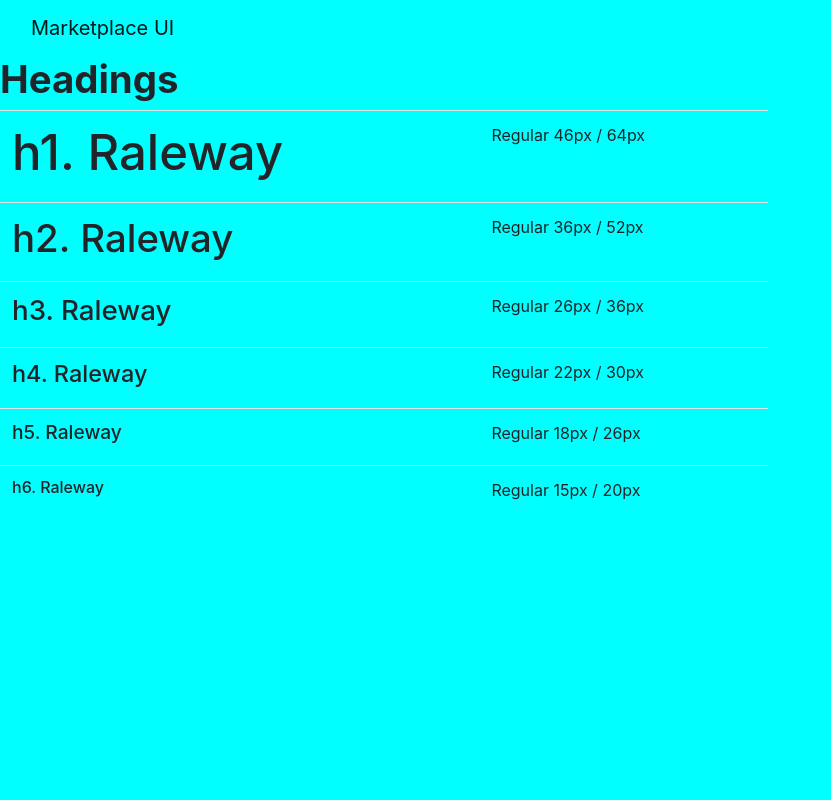
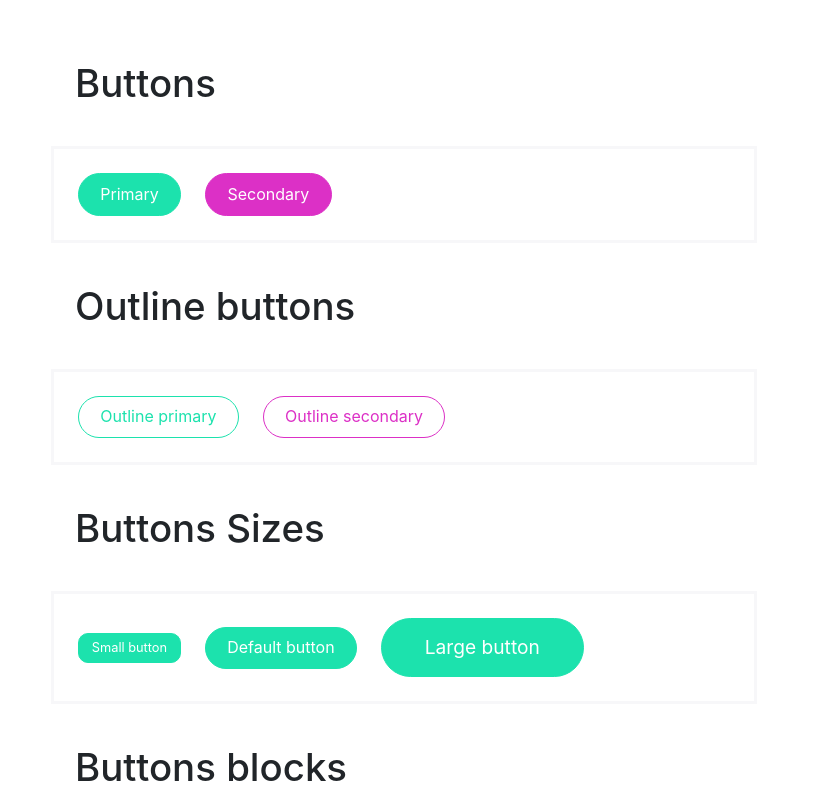
Before and after one commit to geraldani/react-marketplace, a React (Create React App) app: page / in a window 1280 px wide. Shown: the top 800 px of the page, without its empty margins (0-831 px from the left). Built offline with nearby package versions, Linux system fonts and the light colour scheme.

Commit message:
buttons done

```diff
--- a/src/components/App.js
+++ b/src/components/App.js
@@ -1,15 +1,13 @@
 import React from 'react'
-import {GlobalStyles} from '../styles/GlobalStyles'
-import Header from './Header'
-import Heading from './Heading'
+import { GlobalStyles } from '../styles/GlobalStyles'
+import Buttons from '../views/buttons/buttons'
 
 const App = () => {
   return (
     <>
-      <GlobalStyles/>
-     <Header/>
-     <Heading/>
-    </>
+      <GlobalStyles />
+      <Buttons/>
+      </>
   )
 }
 
--- /dev/null
+++ b/src/components/button/Button.js
@@ -0,0 +1,31 @@
+import React from 'react'
+import PropTypes from 'prop-types'
+import { StyledButton } from './styles'
+
+const Button = (props) => {
+  const className = props.className ? props.className : ''
+  return (
+    <StyledButton className={className} {...props}>
+      {
+        props.children
+      }
+    </StyledButton>
+  )
+}
+
+Button.propTypes = {
+  className: PropTypes.string,
+  primary: PropTypes.bool,
+  secondary: PropTypes.bool,
+  'outline-primary': PropTypes.bool,
+  'outline-secondary': PropTypes.bool,
+  'no-radius': PropTypes.bool,
+  'radius-sm': PropTypes.bool,
+  'radius-lg': PropTypes.bool,
+  lg: PropTypes.bool,
+  sm: PropTypes.bool,
+  block: PropTypes.bool,
+  'block-sm': PropTypes.bool,
+  'block-md': PropTypes.bool,
+}
+export default Button
--- /dev/null
+++ b/src/components/button/styles.js
@@ -0,0 +1,139 @@
+import styled, { css } from 'styled-components'
+import { $color, $font_size, $border_radius, $grid_breakpoints } from '../../styles/GlobalVariables'
+
+const ButtonStylesTypes = {
+  primary: css`
+    background-color: ${$color.primary};
+    color: ${$color.white}!important;
+    border-color: ${$color.primary}!important;
+    transition: all 0.5s ease;
+    &:hover{
+      color: ${$color.white}!important;
+      background-color: ${$color.brandHover};
+      border-color: ${$color.brandHover}!important;
+
+    }
+  `,
+  secondary: css`
+    background-color: ${$color.secondary}!important;
+    color: ${$color.white}!important;
+    border-color: ${$color.secondary}!important;
+    &:hover{
+      color: ${$color.white}!important;
+      background-color: ${$color.brandHoverSecondary}!important;
+      border-color: ${$color.brandHoverSecondary}!important;
+
+    }
+  `,
+  'outline-primary': css`
+    background-color: transparent!important;
+    color: ${$color.primary}!important;
+    border-color: ${$color.primary}!important;
+     &:hover{
+      color: ${$color.white}!important;
+      background-color: ${$color.primary}!important;
+    }
+  `,
+  'outline-secondary': css`
+    background-color: transparent!important;
+    color: ${$color.secondary}!important;
+    border-color: ${$color.secondary}!important;
+     &:hover{
+      color: ${$color.white}!important;
+      background-color: ${$color.secondary}!important;
+    }
+  `
+}
+
+const $btn_padding_x = '1.333rem'
+const $btn_padding_y = '0.6667rem'
+
+const $btn_padding_x_sm = '0.8rem'
+const $btn_padding_y_sm = '0.4rem'
+
+const $btn_padding_x_lg = '2.667rem'
+const $btn_padding_y_lg = '1.067rem'
+
+const $btn_line_height = '1.2 '
+const $btn_font_weight = 'normal'
+
+const $btn_box_shadow = css`box-shadow: inset 0 1px 0 rgba(255,255,255,.15), 0 1px 1px rgba(0,0,0,.075)`
+const $btn_active_box_shadow = css`box-shadow: inset 0 3px 5px rgba(0,0,0,.125)`
+const $btn_shadow = css`box-shadow: 0 5px 8px 0 rgba(76,132,255,0.32)`
+
+const $btn_border_radius = $border_radius.normal
+const $btn_border_radius_sm = $border_radius.sm
+const $btn_border_radius_lg = $border_radius.lg
+const $btn_border_radius_block = $border_radius.block
+
+const buttonSize = (padding_x, padding_y, fontSize, border_radius) => css`
+  padding: ${padding_y} ${padding_x};
+  font-size: ${fontSize};
+  border-radius: ${border_radius};
+`
+
+const StyledButton = styled.button`
+  ${props => ButtonStylesTypes[Object.keys(props).find(elem => Object.keys(ButtonStylesTypes).find(style => elem === style))]};
+  border: 1px solid;
+  font-weight: ${$btn_font_weight};
+  transition: all 250ms;
+  line-height: ${$btn_line_height};
+  text-transform: inherit;
+  text-align: center;
+  vertical-align: middle;
+  cursor: pointer;
+  user-select: none;
+  width: auto;
+
+  //default
+  color: ${$color.white};
+  background-color: ${$color.primary};
+  border-color: ${$color.primary};
+  ${buttonSize($btn_padding_x, $btn_padding_y, $font_size.base, $btn_border_radius)};
+
+  //border-radius
+  ${props => props['no-radius'] && css`border-radius: 0!important;`};
+  ${props => props['radius-sm'] && css`border-radius: ${$btn_border_radius_sm}!important;`}
+  ${props => props['radius-lg'] && css`border-radius: ${$btn_border_radius_lg}!important;`}
+
+  //btn sizes
+  ${props => props.lg && buttonSize($btn_padding_x_lg, $btn_padding_y_lg, $font_size.lg, $btn_border_radius_lg)};
+  ${props => props.sm && buttonSize($btn_padding_x_sm, $btn_padding_y_sm, $font_size.sm, $btn_border_radius_sm)};
+
+  //block
+  ${props => props.block && css`
+    display: block;
+    width: 100%;
+    border-radius: ${$btn_border_radius_block};
+  `}
+
+  &:active {
+    box-shadow: none;
+  }
+  &:focus {
+    box-shadow: none;
+  }
+  &:hover{
+    background-color: ${$color.brandHover};
+    border-color: ${$color.brandHover}
+  }
+
+  //medias
+  @media(max-width: ${$grid_breakpoints.md}){
+    ${props => props['block-md'] && css`
+      display: block;
+      width: 100%;
+      border-radius: ${$btn_border_radius_block};
+    `}
+  }
+
+  @media(max-width: ${$grid_breakpoints.sm}){
+    ${props => props['block-sm'] && css`
+      display: block;
+      width: 100%;
+      border-radius: ${$btn_border_radius_block};
+    `}
+  }
+`
+
+export { StyledButton }
--- a/src/styles/GlobalStyles.js
+++ b/src/styles/GlobalStyles.js
@@ -1,18 +1,18 @@
 import { createGlobalStyle } from 'styled-components'
-import { $gridBreakpoints, $headingSizes } from './GlobalVariables'
+import { $color, $grid_breakpoints, $heading_sizes } from './GlobalVariables'
 
 const GlobalStyles = createGlobalStyle`
   body{
-    width: ${$gridBreakpoints.md};
-    background: aqua;
+    width: ${$grid_breakpoints.md};
+    margin: 20px;
   }
 
-  h1 { font-size: ${$headingSizes.h1}; }
-  h2 { font-size: ${$headingSizes.h2}; }
-  h3 { font-size: ${$headingSizes.h3}; }
-  h4 { font-size: ${$headingSizes.h4}; }
-  h5 { font-size: ${$headingSizes.h5}; }
-  h6 { font-size: ${$headingSizes.h6}!important; }
+  h1 { font-size: ${$heading_sizes.h1}; }
+  h2 { font-size: ${$heading_sizes.h2}; }
+  h3 { font-size: ${$heading_sizes.h3}; }
+  h4 { font-size: ${$heading_sizes.h4}; }
+  h5 { font-size: ${$heading_sizes.h5}; }
+  h6 { font-size: ${$heading_sizes.h6}; }
   p { color: #68768C; }
 `
 
--- a/src/styles/GlobalVariables.js
+++ b/src/styles/GlobalVariables.js
@@ -5,23 +5,26 @@ const por = '%'
 
 // Colors
 // Grayscale and brand colors for use across Bootstrap.
-const $grayDark = '#444444'
-const $gray = '#555555'
-const $grayLight = '#999999'
-const $grayLighter = '#CCCCCC'
-const $grayLightest = '#EEEEEE'
-const $grayXlightest = '#F8F8F8'
-const $txtColor = '#68768C'
-const $brandPrimary = '#4C84FF'
-const $brandSecondary = '#4C84FF'
-const $brandDocturno = '#1976D2'
-const $brandHover = '#ffffff'
+const $color = {
+  grayDark: '#444444',
+  gray: '#555555',
+  grayLight: '#999999',
+  grayLighter: '#CCCCCC',
+  grayLightest: '#EEEEEE',
+  grayXlightest: '#F8F8F8',
+  txtColor: '#68768C',
+  primary: '#1ce2ad',
+  secondary: '#dc30c6',
+  brandHover: '#62fdd3',
+  brandHoverSecondary: '#e26cd3',
+  white: '#fff'
+}
 
 // Grid breakpoints
 // Define the minimum dimensions at which your layout will change,
 // adapting to different screen sizes, for use in media queries.
 
-const $gridBreakpoints = {
+const $grid_breakpoints = {
   xs: '0',
   sm: '544' + px,
   md: '768' + px,
@@ -30,27 +33,40 @@ const $gridBreakpoints = {
 }
 
 // Headins sizes
-const $headingSizes = {
-  h1 : '3.067' + rem,
-  h2 : '2.4' + rem,
-  h3 : '1.733' + rem,
-  h4 : '1.467' + rem,
-  h5 : '1.2' + rem,
-  h6 : '1' + rem
+const $heading_sizes = {
+  h1: '3.067' + rem,
+  h2: '2.4' + rem,
+  h3: '1.733' + rem,
+  h4: '1.467' + rem,
+  h5: '1.2' + rem,
+  h6: '1' + rem
 }
 
+// Pixel value used to responsively scale all typography. Applied to the `<html>` element.
+const $font_size = {
+  root: '15' + px,
+  base: '1' + rem,
+  lg: '1.2' + rem,
+  md: '1' + rem,
+  sm: '0.8' + rem,
+  xs: '0.6' + rem
+}
+
+//border radius
+const $border_radius = {
+  normal: '25' + px,
+  lg: '50' + px,
+  sm: '10' + px,
+  block: '5' + px
+}
+
+
+
+
 export {
-  $grayDark,
-  $gray,
-  $grayLight,
-  $grayLighter,
-  $grayLightest,
-  $grayXlightest,
-  $txtColor,
-  $brandPrimary,
-  $brandSecondary,
-  $brandDocturno,
-  $brandHover,
-  $gridBreakpoints,
-  $headingSizes
+  $color,
+  $grid_breakpoints,
+  $heading_sizes,
+  $font_size,
+  $border_radius
 }
--- /dev/null
+++ b/src/views/buttons/buttons.js
@@ -0,0 +1,58 @@
+import React from 'react'
+import Button from '../../components/button/Button'
+import { StyledContainer, Title } from '../styles'
+
+const Buttons = () => {
+  return (
+    <section>
+      <div className="container">
+        <div className="row">
+          <div className="col-12">
+            <div>
+              <Title>Buttons</Title>
+              <StyledContainer>
+                <Button primary className='mr-4'>Primary</Button>
+                <Button secondary>Secondary</Button>
+              </StyledContainer>
+            </div>
+            <div>
+              <Title>Outline buttons</Title>
+              <StyledContainer>
+                <Button outline-primary className='mr-4'>Outline primary</Button>
+                <Button outline-secondary>Outline secondary</Button>
+              </StyledContainer>
+            </div>
+            <div>
+              <Title>Buttons Sizes</Title>
+              <StyledContainer>
+                <Button sm className='mr-4'>Small button</Button>
+                <Button className='mr-4'>Default button</Button>
+                <Button lg className='mr-4'>Large button</Button>
+              </StyledContainer>
+            </div>
+
+            <div>
+              <Title>Buttons blocks</Title>
+              <StyledContainer>
+                <Button className='mr-4' block>Block button</Button>
+                <Button className='mt-4' outline-secondary block>Block button</Button>
+              </StyledContainer>
+            </div>
+
+            <div>
+              <Title>Responsive buttons</Title>
+              <StyledContainer>
+                <Button className='mr-4' block-sm>Responsive button on sm</Button>
+                <Button block-md secondary className='mt-3 mt-md-0'>Responsive button on md</Button>
+              </StyledContainer>
+            </div>
+
+
+          </div>
+        </div>
+      </div>
+    </section>
+  )
+}
+
+export default Buttons
--- /dev/null
+++ b/src/views/styles.js
@@ -0,0 +1,13 @@
+import styled from 'styled-components'
+
+const StyledContainer = styled.div`
+  margin: 1rem 1rem;
+  padding: 1.5rem;
+  border: solid .2rem #f7f7f9;
+`
+
+const Title = styled.h2`
+  margin: 1rem 1rem .1rem 1rem;
+  padding: 1.5rem;
+`
+export { StyledContainer, Title }
```
